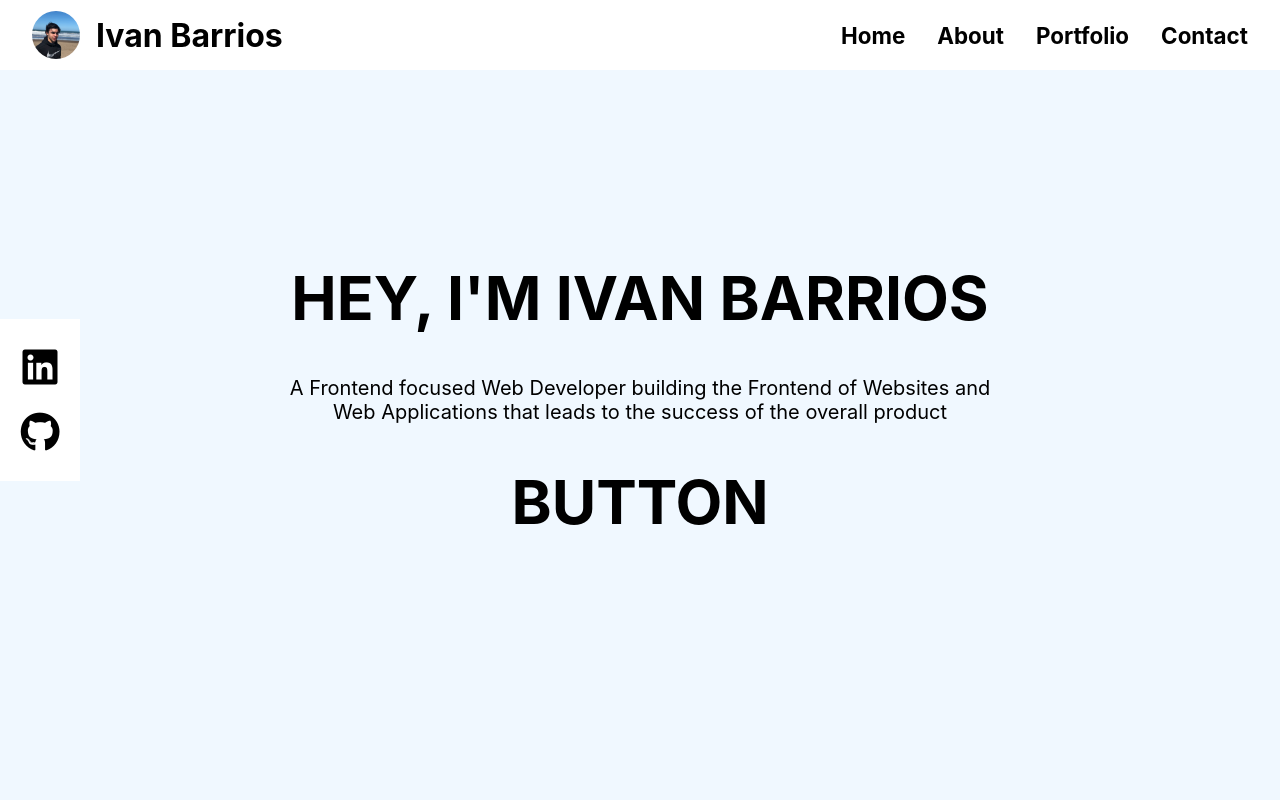
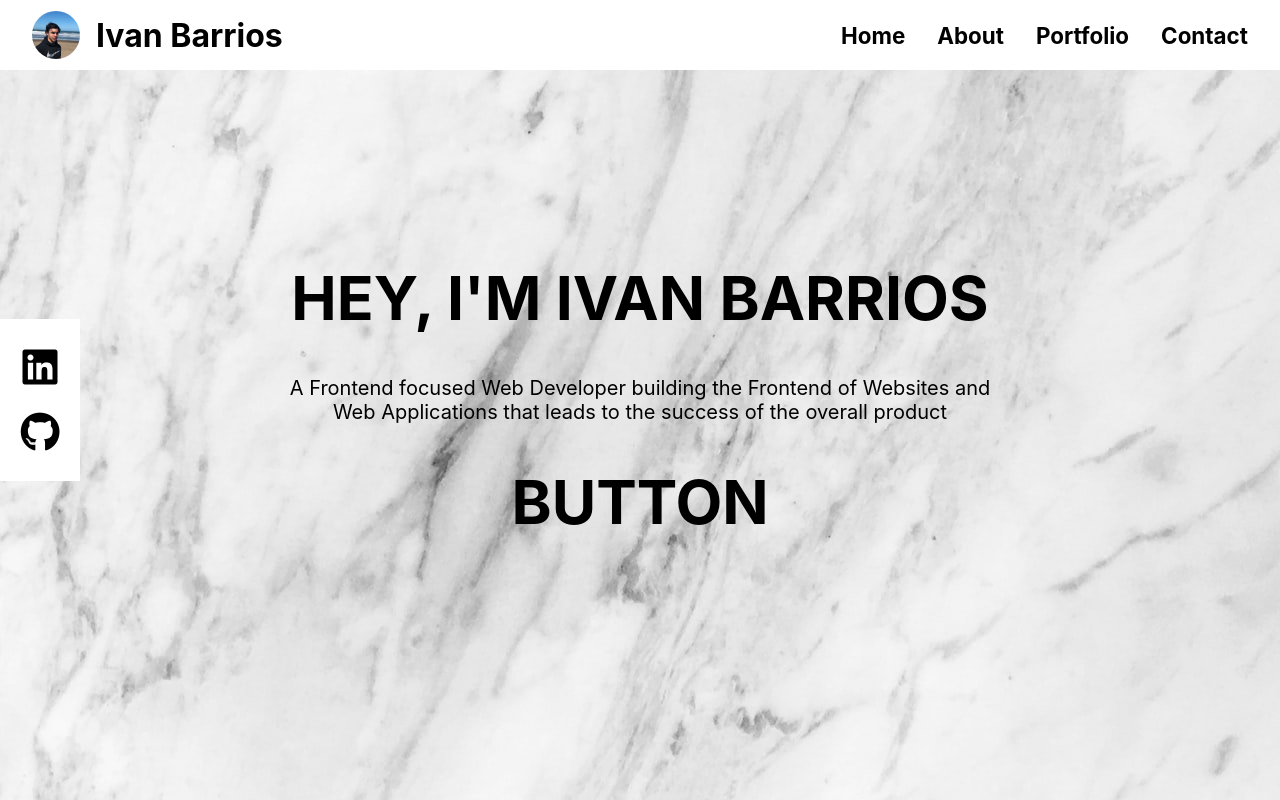
Before and after one commit to ivan-barrios/my-portfolio, a React (Create React App) app: page / in a window 1280 px wide. Built offline with nearby package versions, Linux system fonts and the light colour scheme.

Commit message:
added home background

```diff
--- a/src/components/styles/home.css
+++ b/src/components/styles/home.css
@@ -19,7 +19,7 @@
 }
 
 .home {
-    background-color: aliceblue;
+    background: url("/src/images/homebackground.jpg") repeat center ;
     width: 100vw;
     height: 100vh;
     display: flex;
```
Also changed, not shown: src/images/homebackground.jpg (added).
